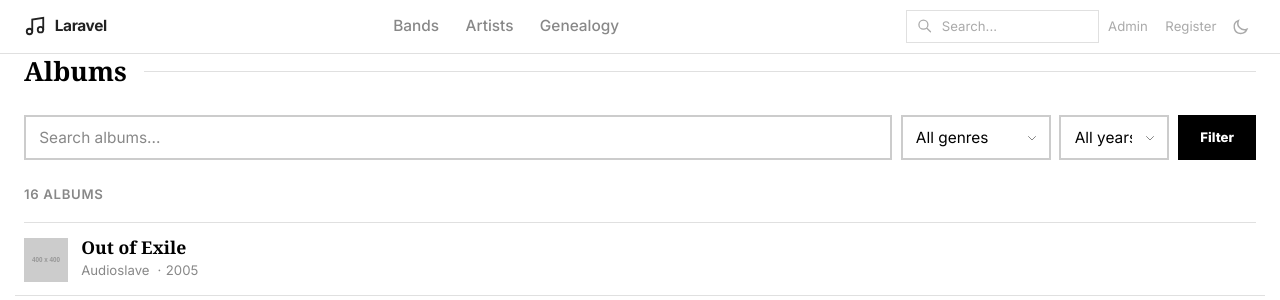
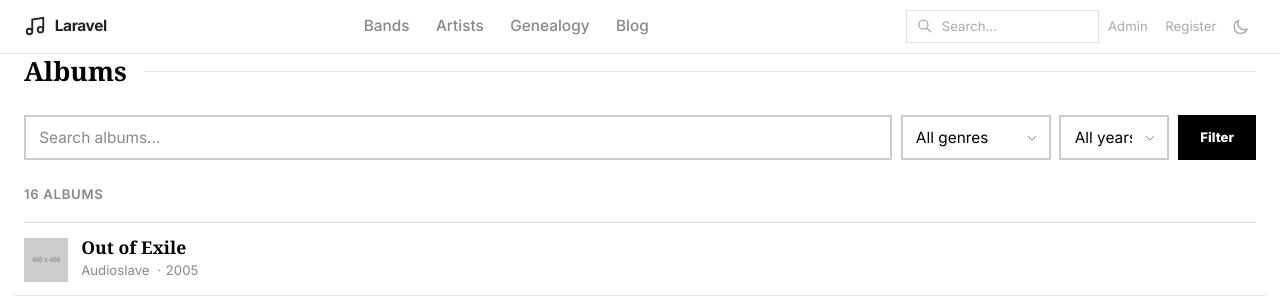
Before and after one commit to thiagogaspar/lista, a Laravel app: page /albums in a window 1280 px wide. Shown: the top 300 px of the page. Run offline with Laravel 12, Linux system fonts and the light colour scheme; data comes from the database, SQL or seed files in the repository; grey boxes labelled with a size stand in for pictures from a placeholder-image service; style sheets or scripts are compiled from the project's sources; some libraries are stand-ins or nearby versions; some web fonts are replaced.

Commit message:
fix: adiciona link do blog no nav (desktop + mobile)

```diff
--- a/resources/views/layouts/app.blade.php
+++ b/resources/views/layouts/app.blade.php
@@ -42,6 +42,7 @@
                 <a href="{{ route('bands.index') }}" class="px-3 py-1.5 font-medium text-surface-500 dark:text-ink-400 hover:text-brand-600 dark:hover:text-brand-400 {{ request()->routeIs('bands.*') ? 'text-brand-600 dark:text-brand-400' : '' }}">{{ __('common.nav.bands') }}</a>
                 <a href="{{ route('artists.index') }}" class="px-3 py-1.5 font-medium text-surface-500 dark:text-ink-400 hover:text-brand-600 dark:hover:text-brand-400 {{ request()->routeIs('artists.*') ? 'text-brand-600 dark:text-brand-400' : '' }}">{{ __('common.nav.artists') }}</a>
                 <a href="{{ route('genealogy') }}" class="px-3 py-1.5 font-medium text-surface-500 dark:text-ink-400 hover:text-brand-600 dark:hover:text-brand-400 {{ request()->routeIs('genealogy') ? 'text-brand-600 dark:text-brand-400' : '' }}">{{ __('common.nav.genealogy') }}</a>
+                <a href="{{ route('blog.index') }}" class="px-3 py-1.5 font-medium text-surface-500 dark:text-ink-400 hover:text-brand-600 dark:hover:text-brand-400 {{ request()->routeIs('blog.*') ? 'text-brand-600 dark:text-brand-400' : '' }}">{{ __('common.nav.blog') }}</a>
                 @auth
                 <a href="{{ route('favorites.index') }}" class="px-3 py-1.5 font-medium text-surface-500 dark:text-ink-400 hover:text-brand-600 dark:hover:text-brand-400">{{ __('common.nav.favorites') }}</a>
                 @endauth
@@ -137,6 +138,7 @@
                 <a href="{{ route('bands.index') }}" class="block px-3 py-2 text-sm text-surface-700 dark:text-ink-200 hover:text-brand-600 dark:hover:text-brand-400 font-medium">{{ __('common.nav.bands') }}</a>
                 <a href="{{ route('artists.index') }}" class="block px-3 py-2 text-sm text-surface-700 dark:text-ink-200 hover:text-brand-600 dark:hover:text-brand-400 font-medium">{{ __('common.nav.artists') }}</a>
                 <a href="{{ route('genealogy') }}" class="block px-3 py-2 text-sm text-surface-700 dark:text-ink-200 hover:text-brand-600 dark:hover:text-brand-400 font-medium">{{ __('common.nav.genealogy') }}</a>
+                <a href="{{ route('blog.index') }}" class="block px-3 py-2 text-sm text-surface-700 dark:text-ink-200 hover:text-brand-600 dark:hover:text-brand-400 font-medium">{{ __('common.nav.blog') }}</a>
                 @auth
                 <a href="{{ route('favorites.index') }}" class="block px-3 py-2 text-sm text-surface-700 dark:text-ink-200 hover:text-brand-600 font-medium">{{ __('common.nav.favorites') }}</a>
                 @endauth
```
